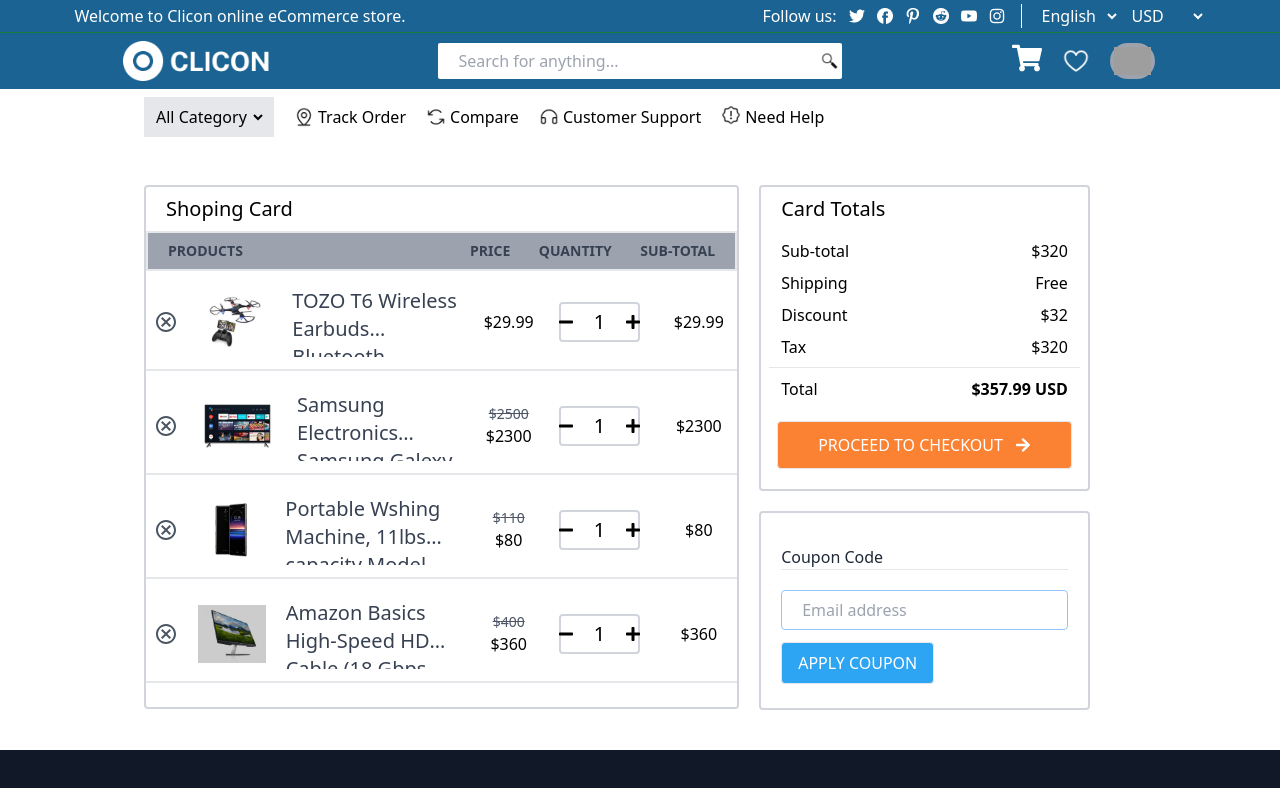
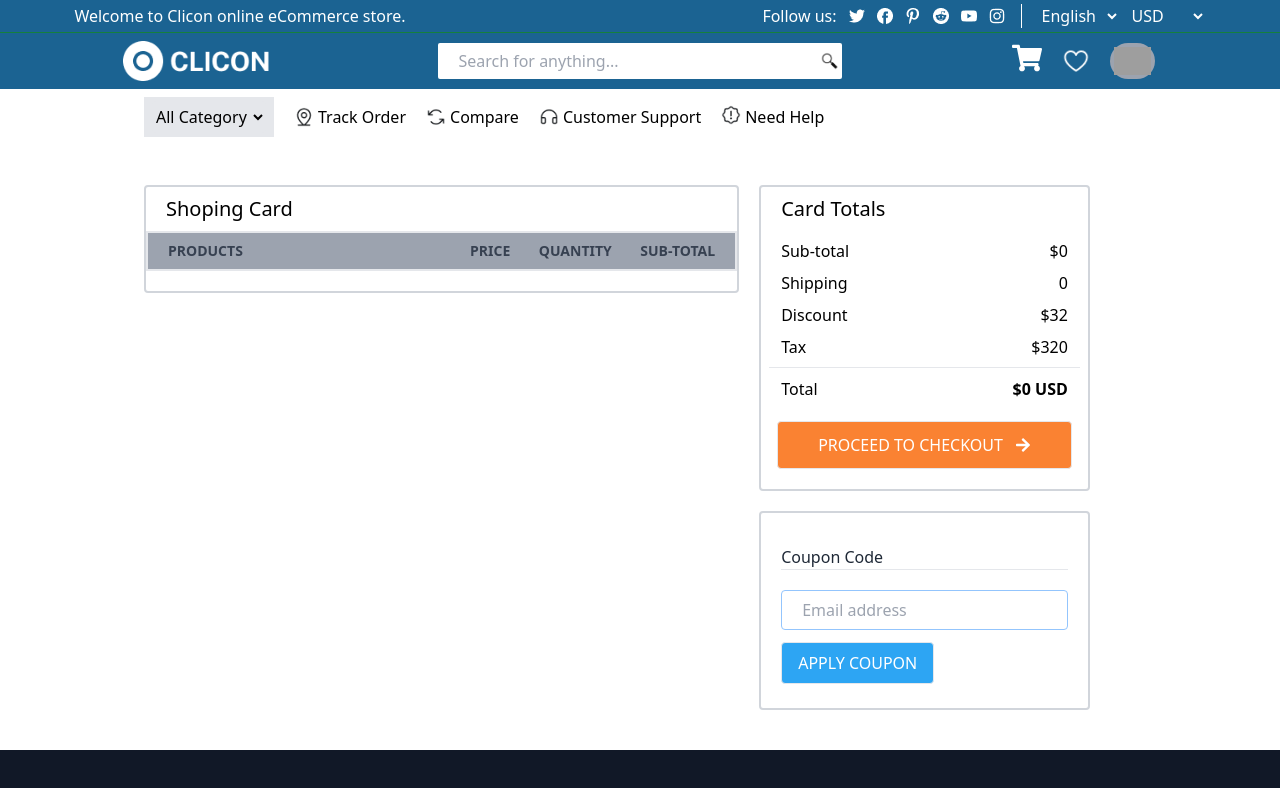
Before and after one commit to jim2107054/CLICON, a React (Vite) app in the folder frontend/: page /shoping-card in a window 1280 px wide. Shown: the top 788 px of the page. Built offline with nearby package versions, Linux system fonts and the light colour scheme; grey boxes are pictures that could not be loaded.

Commit message:
add items from wishlist done

```diff
--- a/frontend/src/App.jsx
+++ b/frontend/src/App.jsx
@@ -116,7 +116,12 @@ const App = () => {
         <Route path="/blog-details" element={<BlogDetails />} />
         <Route path="/track-order" element={<TrackOrder />} />
         <Route path="/track-order-details" element={<TrackOrderDetails />} />
-        <Route path="/shoping-card" element={<ShopingCard />} />
+        <Route path="/shoping-card" element={<ShopingCard
+        cart={cart}
+        Total={Total}
+        addToCart={addToCart}
+        removeFromCart={removeFromCart}
+        updateCartQuantity={updateCartQuantity} />} />
         <Route
           path="/wish-list"
           element={
--- a/frontend/src/components/AddToCard.jsx
+++ b/frontend/src/components/AddToCard.jsx
@@ -3,30 +3,34 @@ import { FaMinus, FaPlus } from "react-icons/fa";
 import { MdOutlineCancel } from "react-icons/md";
 
 const AddToCard = (props) => {
-  const [productQuantity, setproductQuantity] = useState(1);
-  const [cancled, setCancled] = useState(true);
-  const [total, setTotal] = useState(0);
-
   //distructure props
-  const { image, title, OriginalPrice, DiscountPrice } = props;
+  const {
+    OriginalPrice,
+    DiscountPrice,
+    cart,
+    product,
+    removeFromCart,
+    updateCartQuantity,
+    Total
+  } = props;
   return (
     <div>
-      {cancled && (
+      {cart.length > 0 && (
         <>
           <div className="flex border-b-2 my-1 h-24 md:gap-2 xl:gap-2 2xl:gap-4 w-full py-2">
             <div className="flex flex-row md:gap-5 w-1/2 md:w-[55%] px-2 rounded line-clamp-2">
               <div className="flex items-center">
                 <MdOutlineCancel
-                  onClick={() => setCancled(false)}
+                  onClick={() => removeFromCart(product.id)}
                   className="text-2xl text-gray-600 cursor-pointer hover:text-red-600"
                 />
               </div>
               <div className="flex items-center">
-                <img className="object-cover" src={image} alt="logo" />
+                <img className="object-cover" src={product.image} alt="logo" />
               </div>
               <div className="flex justify-start">
                 <p className="leading-none my-1 line-clamp-2 md:text-xl text-gray-700">
-                  {title}
+                  {product.title}
                 </p>
               </div>
             </div>
@@ -43,24 +47,49 @@ const AddToCard = (props) => {
             <div className="items-center m-auto px-1 py-1 w-1/5 md:w-[15%] lg:w-[15%]">
               <div className="flex gap-2 md:gap-5 justify-center items-center border-2 border-gray-300 rounded px-2 py-1 w-full">
                 <button
-                  onClick={() =>
-                    productQuantity > 1
-                      ? setproductQuantity(productQuantity - 1)
-                      : setproductQuantity(1)
-                  }
+                  onClick={() => {
+                    const foundItem =
+                      cart.length > 0 &&
+                      cart.find((item) => item.id === product.id);
+                    if (foundItem.quantity > 1) {
+                      updateCartQuantity(product.id, foundItem.quantity - 1);
+                    }
+                  }}
                   className="md:font-medium"
                 >
                   <FaMinus />
                 </button>
-                <p className="md:text-xl">{productQuantity}</p>
-                <button onClick={() => setproductQuantity(productQuantity + 1)}>
+                <p className="md:text-xl">
+                  {(() => {
+                    const foundItem =
+                      cart.length > 0 &&
+                      cart.find((item) => item.id === product.id);
+                    return foundItem ? foundItem.quantity : 1;
+                  })()}
+                </p>
+                <button
+                  onClick={() => {
+                    const foundItem =
+                      cart.length > 0 &&
+                      cart.find((item) => item.id === product.id);
+                    updateCartQuantity(product.id, foundItem.quantity + 1);
+                  }}
+                >
                   <FaPlus />
                 </button>
               </div>
             </div>
             <div className="m-auto w-[10%]">
               <p className="text-center text-base font-medium">
-                ${DiscountPrice * productQuantity}
+                {/* Calculate total price for this product */}$
+                {(() => {
+                  const foundItem =
+                    cart.length > 0 &&
+                    cart.find((item) => item.id === product.id);
+                  return foundItem
+                    ? DiscountPrice * foundItem.quantity
+                    : DiscountPrice;
+                })()}
               </p>
             </div>
           </div>
--- a/frontend/src/pages/ShopingCard.jsx
+++ b/frontend/src/pages/ShopingCard.jsx
@@ -1,9 +1,15 @@
-import React from "react";
-import { FaArrowRight} from "react-icons/fa";
-import shopItems from "../assets/ShopItem";
+import React, { useState } from "react";
+import { FaArrowRight } from "react-icons/fa";
 import AddToCard from "../components/AddToCard";
 
-const ShopingCard = () => {
+const ShopingCard = (props) => {
+  const [shippingCost, setShippingCost] = useState(0);
+  const discount = 32;
+  const tax = 320;
+  //distructuring props
+  const { cart, Total, addToCart, removeFromCart, updateCartQuantity } = props;
+  const subTotal = Total;
+  const NeedToPay = subTotal>0 ? subTotal + shippingCost + tax - discount:0;
   return (
     <div>
       <div className="flex flex-col lg:flex-row gap-5 px-2 md:px-10 lg:px-36 py-10">
@@ -16,29 +22,20 @@ const ShopingCard = () => {
             <p className="text-sm md:font-bold text-gray-700">QUANTITY</p>
             <p className="text-sm md:font-bold text-gray-700">SUB-TOTAL</p>
           </div>
-          <AddToCard
-            image={shopItems[0].image}
-            title={shopItems[0].title}
-            DiscountPrice={shopItems[0].price}
-          />
-          <AddToCard
-            image={shopItems[1].image}
-            title={shopItems[1].title}
-            DiscountPrice={shopItems[1].price}
-            OriginalPrice={2500}
-          />
-          <AddToCard
-            image={shopItems[3].image}
-            title={shopItems[3].title}
-            DiscountPrice={shopItems[3].price}
-            OriginalPrice={110}
-          />
-          <AddToCard
-            image={shopItems[2].image}
-            title={shopItems[2].title}
-            DiscountPrice={shopItems[2].price}
-            OriginalPrice={400}
-          />
+          {cart.length > 0 &&
+            cart.map((product) => (
+              <AddToCard
+                key={product.id}
+                product={product}
+                cart={cart}
+                addToCart={addToCart}
+                removeFromCart={removeFromCart}
+                updateCartQuantity={updateCartQuantity}
+                Total={Total}
+                OriginalPrice={product.price}
+                DiscountPrice={500}
+              />
+            ))}
         </div>
         {/*----------Card Totals----------*/}
         <div className="flex flex-col w-full lg:w-2/6">
@@ -48,26 +45,28 @@ const ShopingCard = () => {
             <div className="flex flex-col gap-2 px-5">
               <div className="flex justify-between">
                 <p className="justify-between gap-10">Sub-total</p>
-                <p className="justify-between gap-10">$320</p>
+                <p className="justify-between gap-10">${subTotal}</p>
               </div>
               <div className="flex justify-between">
                 <p className="justify-between gap-10">Shipping</p>
-                <p className="justify-between gap-10">Free</p>
+                <p className="justify-between gap-10">
+                  {shippingCost == "Free" ? "Free" : shippingCost}
+                </p>
               </div>
               <div className="flex justify-between">
                 <p className="justify-between gap-10">Discount</p>
-                <p className="justify-between gap-10">$32</p>
+                <p className="justify-between gap-10">${discount}</p>
               </div>
               <div className="flex justify-between">
                 <p className="justify-between gap-10">Tax</p>
-                <p className="justify-between gap-10">$320</p>
+                <p className="justify-between gap-10">${tax}</p>
               </div>
             </div>
             <hr className="my-2 text-gray-300 h-0.5 mx-2" />
             <div className="flex mb-5 px-5 justify-between">
               <p className="justify-between gap-10">Total</p>
               <p className="justify-between font-semibold gap-10">
-                $357.99 <span>USD</span>
+                ${NeedToPay} <span>USD</span>
               </p>
             </div>
             <button className="flex items-center md:gap-3 px-0 md:px-5 border bg-btnColor h-12 justify-center mx-4 mb-5 text-white font-medium rounded hover:scale-105 duration-500 transition-all">
```
